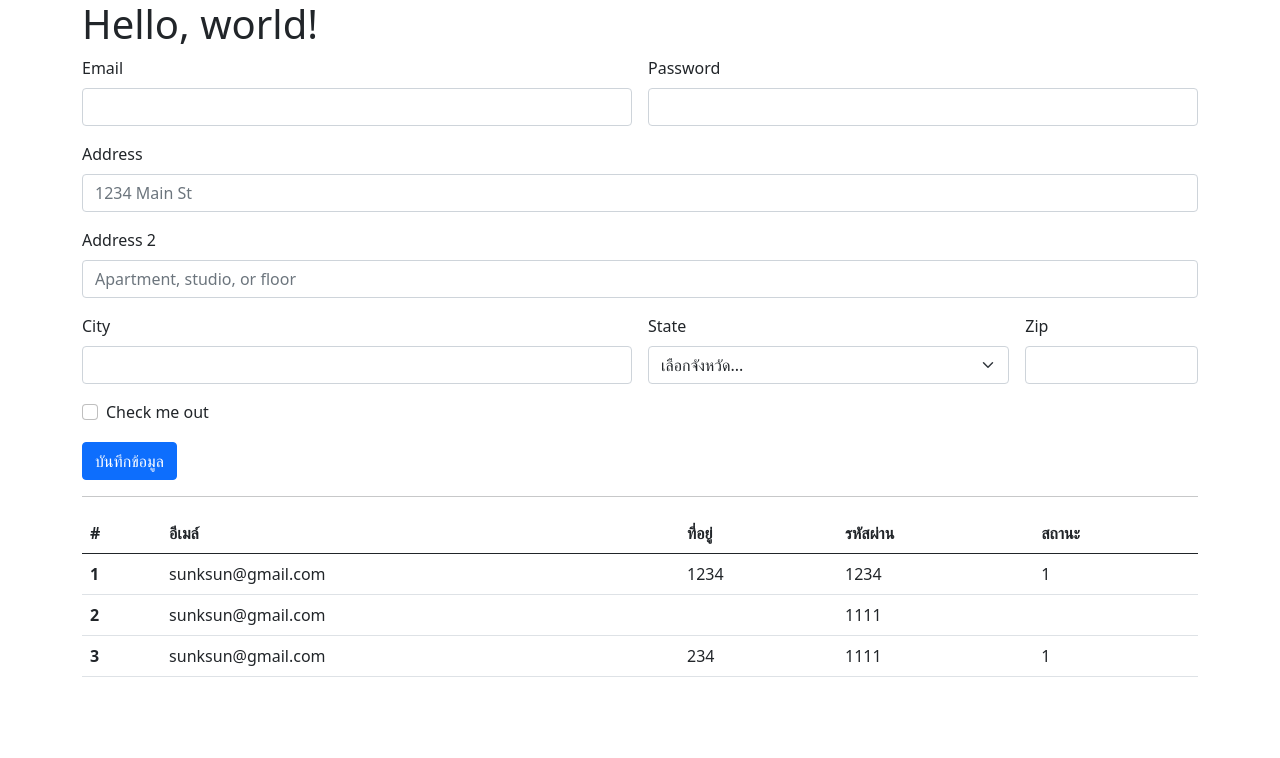
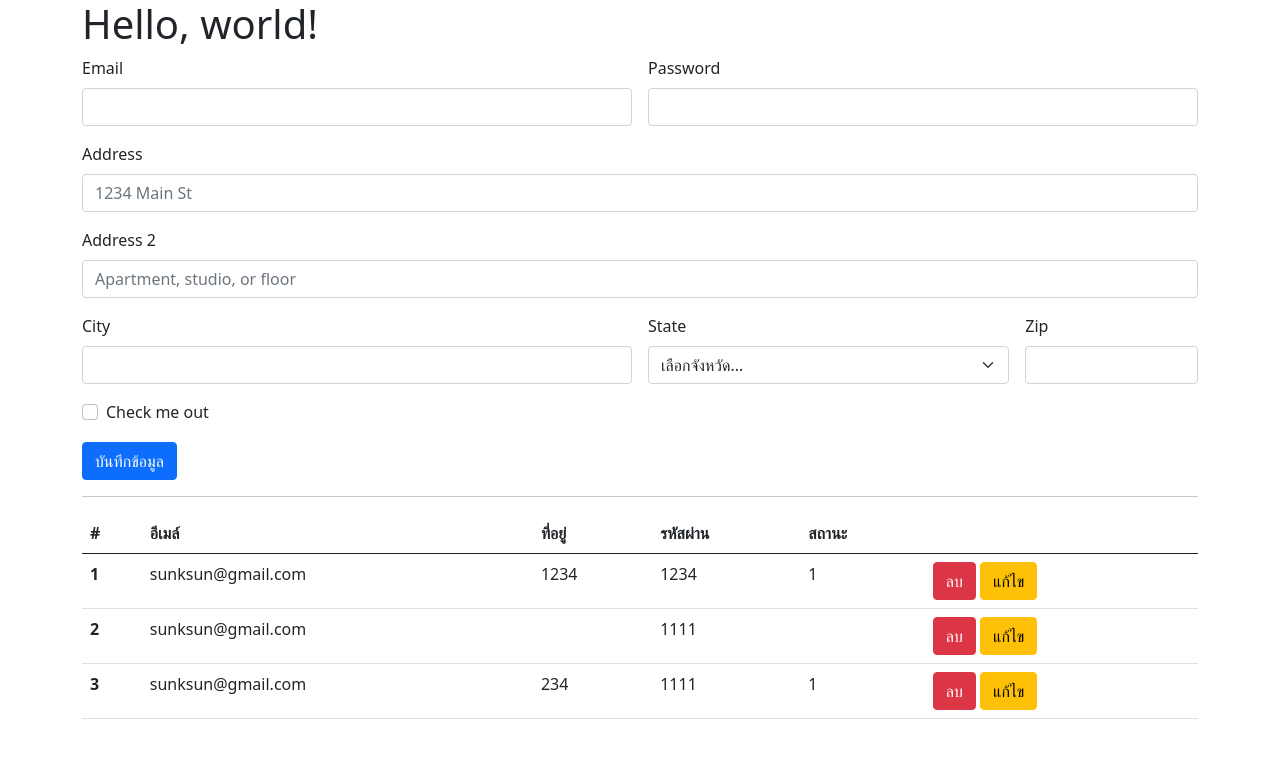
Before and after one commit to sunksun/crud_php, a PHP site: page /register.php in a window 1280 px wide. Shown: the top 758 px of the page. Run offline with PHP 8.4, Linux system fonts and the light colour scheme; data comes from the database, SQL or seed files in the repository.

Commit message:
11-24-2023

```diff
--- a/register.php
+++ b/register.php
@@ -91,6 +91,7 @@ include_once('connect_db.php');
             <th scope="col">ที่อยู่</th>
             <th scope="col">รหัสผ่าน</th>
             <th scope="col">สถานะ</th>
+            <th scope="col"></th>
           </tr>
         </thead>
         <tbody>
@@ -106,6 +107,11 @@ include_once('connect_db.php');
             <td><?php echo $row["address1"] ?></td>
             <td><?php echo $row["pass_word"] ?></td>
             <td><?php echo $row["check_me"] ?></td>
+            <td>
+              <a href="Javascript:if(confirm('ยืนยันการลบข้อมูล')==true)
+              {window.location='registerDel.php';}" class="btn btn-danger">ลบ</a>
+              <a href="registerEdit.php" class="btn btn-warning">แก้ไข</a>
+            </td>
           </tr>
           <?php
           $i++ ;
```
